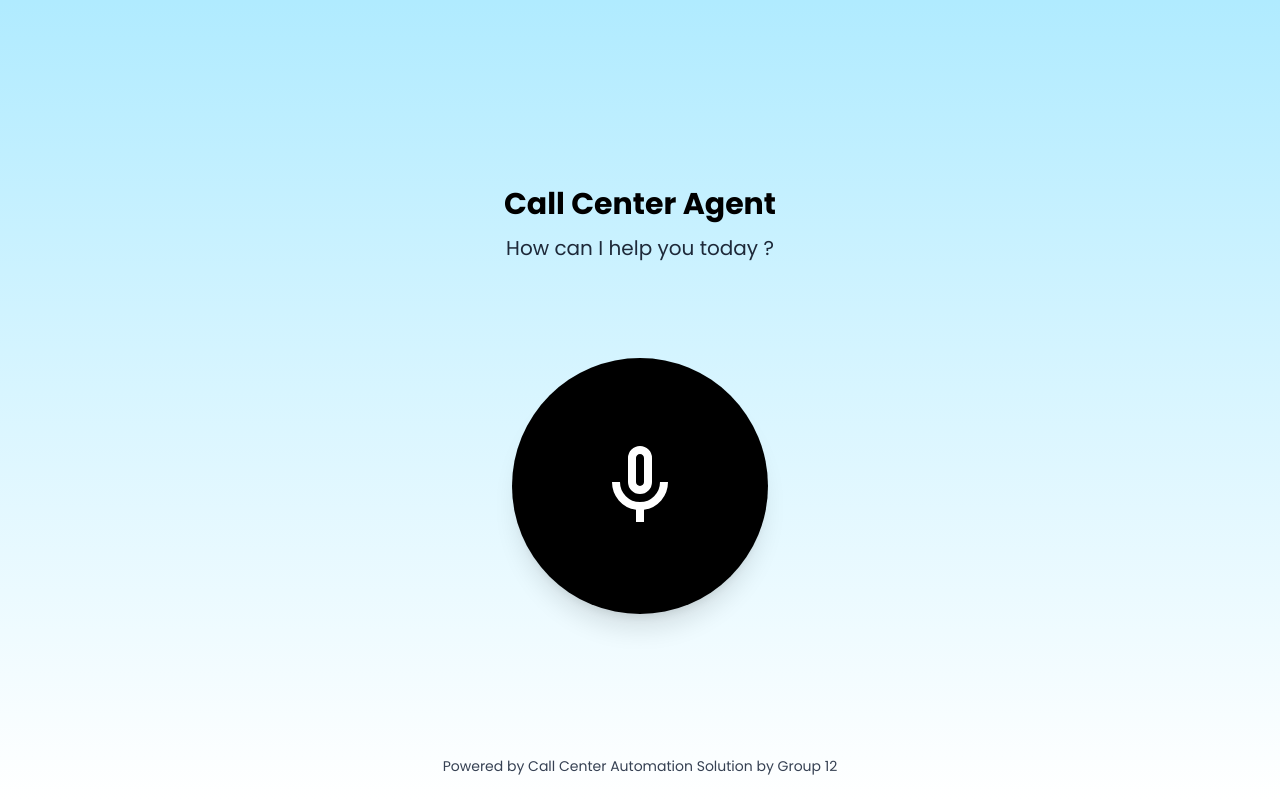
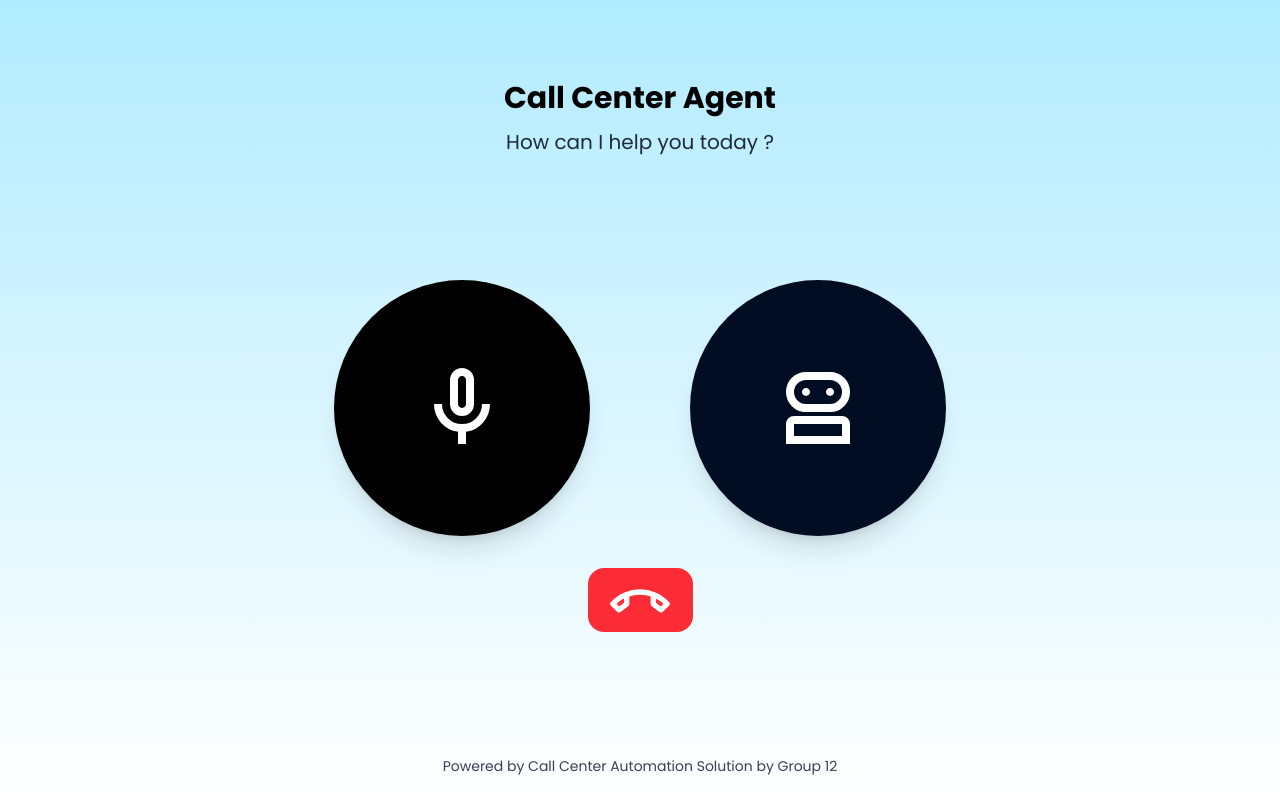
Before and after one commit to danula-rathnayaka/call-center-automation, a Next.js app in the folder frontend/call-ai/: page / in a window 1280 px wide. Built offline with nearby package versions, Linux system fonts and the light colour scheme.

Commit message:
feat: add call ui

```diff
--- /dev/null
+++ b/frontend/call-ai/app/components/CallControls.tsx
@@ -0,0 +1,84 @@
+import React from "react";
+
+interface Props {
+  isListening: boolean;
+  audioLevel: number;
+  onMicClick: () => void;
+}
+
+export default function CallControls({
+  isListening,
+  audioLevel,
+  onMicClick,
+}: Props) {
+  return (
+    <div className="flex gap-25">
+      {/* Mic Button */}
+      <div className="relative flex items-center justify-center">
+        {isListening && (
+          <>
+            <div
+              className="absolute w-64 h-64 bg-black rounded-full opacity-10 transition-transform duration-75 ease-out"
+              style={{
+                transform: `scale(${1 + Math.min(audioLevel / 50, 0.15)})`,
+              }}
+            />
+            <div
+              className="absolute w-64 h-64 border-2 border-black rounded-full opacity-10 transition-transform duration-75 ease-out"
+              style={{
+                transform: `scale(${1 + Math.min(audioLevel / 35, 0.3)})`,
+              }}
+            />
+            <div
+              className="absolute w-64 h-64 border border-black rounded-full opacity-5 transition-transform duration-75 ease-out"
+              style={{
+                transform: `scale(${1 + Math.min(audioLevel / 20, 0.5)})`,
+              }}
+            />
+          </>
+        )}
+
+        <button
+          onClick={onMicClick}
+          className={`relative z-10 w-64 h-64 rounded-full flex items-center justify-center transition-all duration-300
+            ${
+              isListening
+                ? "bg-gray-900 scale-[1.02] shadow-[0_0_20px_rgba(0,0,0,0.3)]"
+                : "bg-black"
+            }
+            shadow-xl`}
+        >
+          <svg
+            xmlns="http://www.w3.org/2000/svg"
+            height="24px"
+            viewBox="0 -960 960 960"
+            width="24px"
+            fill="#FFFFFF"
+            className="w-24 h-24"
+          >
+            <path d="M395-435q-35-35-35-85v-240q0-50 35-85t85-35q50 0 85 35t35 85v240q0 50-35 85t-85 35q-50 0-85-35Zm85-205Zm-40 520v-123q-104-14-172-93t-68-184h80q0 83 58.5 141.5T480-320q83 0 141.5-58.5T680-520h80q0 105-68 184t-172 93v123h-80Zm68.5-371.5Q520-503 520-520v-240q0-17-11.5-28.5T480-800q-17 0-28.5 11.5T440-760v240q0 17 11.5 28.5T480-480q17 0 28.5-11.5Z" />
+          </svg>
+        </button>
+      </div>
+
+      {/* Bot Button */}
+      <div className="relative flex items-center justify-center">
+        <button
+          onClick={onMicClick}
+          className="relative z-10 w-64 h-64 rounded-full flex items-center justify-center transition-all duration-300 bg-[#000C22] shadow-xl"
+        >
+          <svg
+            xmlns="http://www.w3.org/2000/svg"
+            height="24px"
+            viewBox="0 -960 960 960"
+            width="24px"
+            fill="#FFFFFF"
+            className="w-24 h-24"
+          >
+            <path d="M160-120v-200q0-33 23.5-56.5T240-400h480q33 0 56.5 23.5T800-320v200H160Zm200-320q-83 0-141.5-58.5T160-640q0-83 58.5-141.5T360-840h240q83 0 141.5 58.5T800-640q0 83-58.5 141.5T600-440H360ZM240-200h480v-120H240v120Zm120-320h240q50 0 85-35t35-85q0-50-35-85t-85-35H360q-50 0-85 35t-35 85q0 50 35 85t85 35Zm28.5-91.5Q400-623 400-640t-11.5-28.5Q377-680 360-680t-28.5 11.5Q320-657 320-640t11.5 28.5Q343-600 360-600t28.5-11.5Zm240 0Q640-623 640-640t-11.5-28.5Q617-680 600-680t-28.5 11.5Q560-657 560-640t11.5 28.5Q583-600 600-600t28.5-11.5ZM480-200Zm0-440Z" />
+          </svg>
+        </button>
+      </div>
+    </div>
+  );
+}
--- /dev/null
+++ b/frontend/call-ai/app/components/HangOnButton.tsx
@@ -0,0 +1,16 @@
+export default function HangOnButton() {
+  return (
+    <div className="flex justify-center items-center w-26.25 rounded-2xl bg-red-500 cursor-pointer hover:bg-red-700 transition">
+      <svg
+        xmlns="http://www.w3.org/2000/svg"
+        height="64px"
+        viewBox="0 -960 960 960"
+        width="64px"
+        fill="#FFFFFF"
+        className="w-16 h-16"
+      >
+        <path d="m136-304-92-90q-12-12-12-28t12-28q88-95 203-142.5T480-640q118 0 232.5 47.5T916-450q12 12 12 28t-12 28l-92 90q-11 11-25.5 12t-26.5-8l-116-88q-8-6-12-14t-4-18v-114q-38-12-78-19t-82-7q-42 0-82 7t-78 19v114q0 10-4 18t-12 14l-116 88q-12 9-26.5 8T136-304Zm104-198q-29 15-56 34.5T128-424l40 40 72-56v-62Zm480 2v60l72 56 40-38q-29-26-56-45t-56-33Zm-480-2Zm480 2Z" />
+      </svg>
+    </div>
+  );
+}
--- a/frontend/call-ai/app/page.tsx
+++ b/frontend/call-ai/app/page.tsx
@@ -1,6 +1,8 @@
 "use client";
 
 import { useEffect, useRef, useState } from "react";
+import CallControls from "./components/CallControls";
+import HangOnButton from "./components/HangOnButton";
 
 declare global {
   interface Window {
@@ -143,54 +145,23 @@ export default function Home() {
   };
 
   return (
-    <main className="flex min-h-screen flex-col items-center justify-center bg-gradient-to-b from-[#B0EBFF] to-white text-center px-4">
+    <main className="flex min-h-screen flex-col justify-between bg-gradient-to-b from-[#B0EBFF] to-white text-center px-4">
       {/* Title */}
-      <h1 className="text-3xl font-bold text-black">Call Center Agent</h1>
+      <div className="pt-20">
+        <h1 className="text-3xl font-bold text-black">Call Center Agent</h1>
 
-      <p className="mt-3 text-xl text-gray-800">How can I help you today ?</p>
+        <p className="mt-3 text-xl text-gray-800">How can I help you today ?</p>
+      </div>
 
-      {/* Mic Button */}
-      <div className="mt-24 relative flex items-center justify-center">
-        {/* React to Audio Level effect waves */}
-        {isListening && (
-          <>
-            <div
-              className="absolute w-64 h-64 bg-black rounded-full opacity-10 transition-transform duration-75 ease-out"
-              style={{
-                transform: `scale(${1 + Math.min(audioLevel / 50, 0.15)})`,
-              }}
-            ></div>
-            <div
-              className="absolute w-64 h-64 border-2 border-black rounded-full opacity-10 transition-transform duration-75 ease-out"
-              style={{
-                transform: `scale(${1 + Math.min(audioLevel / 35, 0.3)})`,
-              }}
-            ></div>
-            <div
-              className="absolute w-64 h-64 border border-black rounded-full opacity-5 transition-transform duration-75 ease-out"
-              style={{
-                transform: `scale(${1 + Math.min(audioLevel / 20, 0.5)})`,
-              }}
-            ></div>
-          </>
-        )}
-        <button
-          onClick={handleMicClick}
-          className={`relative z-10 w-64 h-64 rounded-full flex items-center justify-center transition-all duration-300
-            ${isListening ? "bg-gray-900 scale-[1.02] shadow-[0_0_20px_rgba(0,0,0,0.3)]" : "bg-black"}
-            shadow-xl`}
-        >
-          <svg
-            xmlns="http://www.w3.org/2000/svg"
-            height="24px"
-            viewBox="0 -960 960 960"
-            width="24px"
-            fill="#FFFFFF"
-            className="w-24 h-24"
-          >
-            <path d="M395-435q-35-35-35-85v-240q0-50 35-85t85-35q50 0 85 35t35 85v240q0 50-35 85t-85 35q-50 0-85-35Zm85-205Zm-40 520v-123q-104-14-172-93t-68-184h80q0 83 58.5 141.5T480-320q83 0 141.5-58.5T680-520h80q0 105-68 184t-172 93v123h-80Zm68.5-371.5Q520-503 520-520v-240q0-17-11.5-28.5T480-800q-17 0-28.5 11.5T440-760v240q0 17 11.5 28.5T480-480q17 0 28.5-11.5Z" />
-          </svg>
-        </button>
+      <div className="flex items-center justify-center">
+        <div className="flex flex-col gap-8 items-center">
+          <CallControls
+            isListening={isListening}
+            audioLevel={audioLevel}
+            onMicClick={handleMicClick}
+          />
+          <HangOnButton />
+        </div>
       </div>
 
       {/* Transcript */}
@@ -201,7 +172,7 @@ export default function Home() {
       )} */}
 
       {/* Footer */}
-      <footer className="absolute bottom-6 text-sm text-gray-700">
+      <footer className="pb-6 text-sm text-gray-700">
         Powered by Call Center Automation Solution by Group 12
       </footer>
     </main>
```
